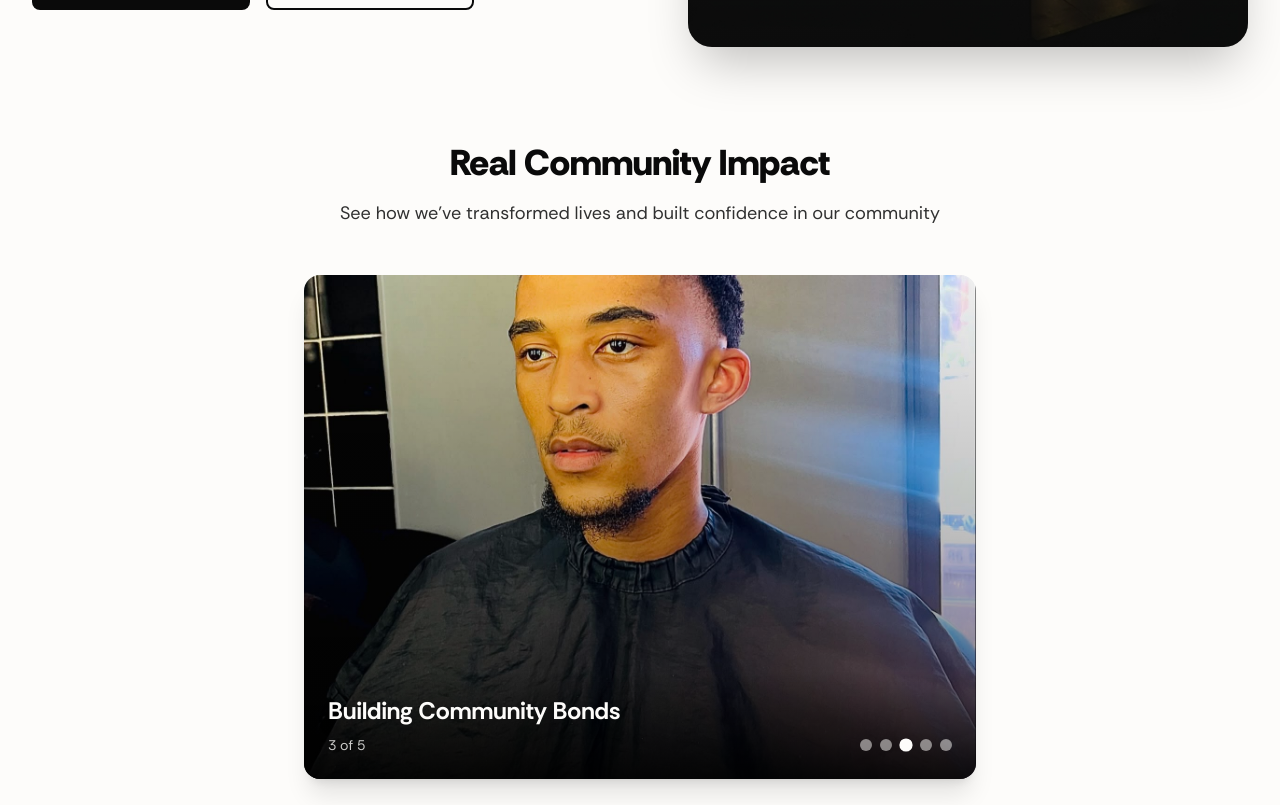
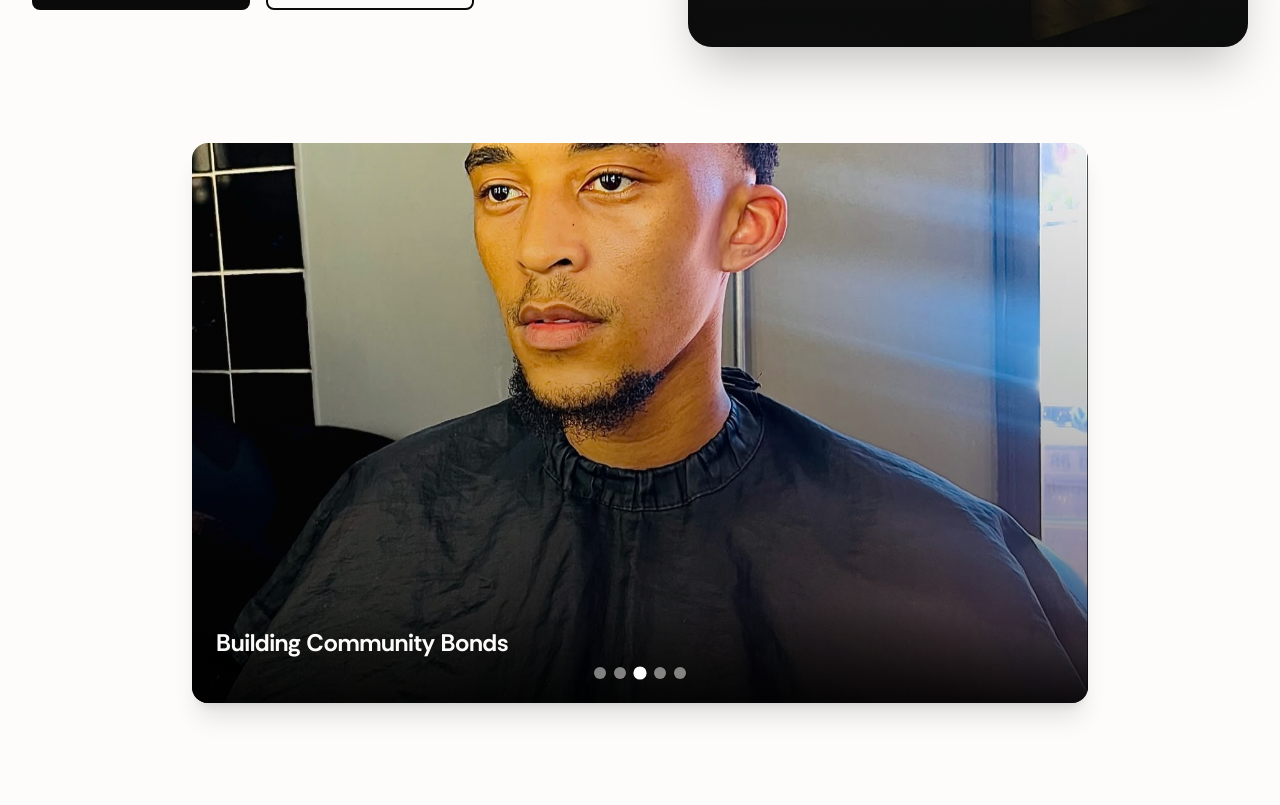
Before and after one commit to kaikhaya123/Real_Barbers, a Next.js app: page / in a window 1280 px wide. Shown: the part 1515-2320 px from the top of the page. Built offline with nearby package versions, Linux system fonts and the light colour scheme.

Commit message:
Update community gallery: stretch height, remove heading and counter, fix image typo

```diff
--- a/components/home/IntroSection.tsx
+++ b/components/home/IntroSection.tsx
@@ -11,7 +11,7 @@ export default function IntroSection() {
   // Array of community images with captions
   const communityImages = [
     {
-      src: '/Images/1767456426218.jpegg',
+      src: '/Images/1767456426218.jpeg',
       caption: 'Fresh Cuts, Fresh Confidence',
       alt: 'Community member enjoying fresh cut'
     },
@@ -154,17 +154,8 @@ export default function IntroSection() {
           transition={{ duration: 0.5 }}
           className="mt-24"
         >
-          <div className="text-center mb-12">
-            <h3 className="text-2xl md:text-3xl lg:text-4xl font-black text-dark-900 mb-4">
-              Real Community Impact
-            </h3>
-            <p className="text-lg text-dark-700 max-w-2xl mx-auto">
-              See how we&#39;ve transformed lives and built confidence in our community
-            </p>
-          </div>
-
           <div className="flex justify-center">
-            <div className="relative aspect-[4/3] w-full max-w-2xl rounded-2xl overflow-hidden shadow-xl bg-gray-100 group">
+            <div className="relative aspect-[16/10] w-full max-w-4xl rounded-2xl overflow-hidden shadow-xl bg-gray-100 group">
               <Image
                 key={currentImageIndex}
                 src={communityImages[currentImageIndex].src}
@@ -181,13 +172,9 @@ export default function IntroSection() {
                 <p className="text-cream-50 font-bold text-xl md:text-2xl mb-2 drop-shadow-lg">
                   {communityImages[currentImageIndex].caption}
                 </p>
-                <div className="flex justify-between items-center">
-                  <div className="text-cream-50/80 text-sm">
-                    {currentImageIndex + 1} of {communityImages.length}
-                  </div>
 
                 {/* Image indicators */}
-                  <div className="flex space-x-2">
+                <div className="flex justify-center space-x-2">
                   {communityImages.map((_, index) => (
                     <button
                       key={index}
@@ -199,7 +186,6 @@ export default function IntroSection() {
                       }`}
                     />
                   ))}
-                  </div>
                 </div>
               </div>
 
```
Lines whose indentation alone changed are shown as unchanged.
